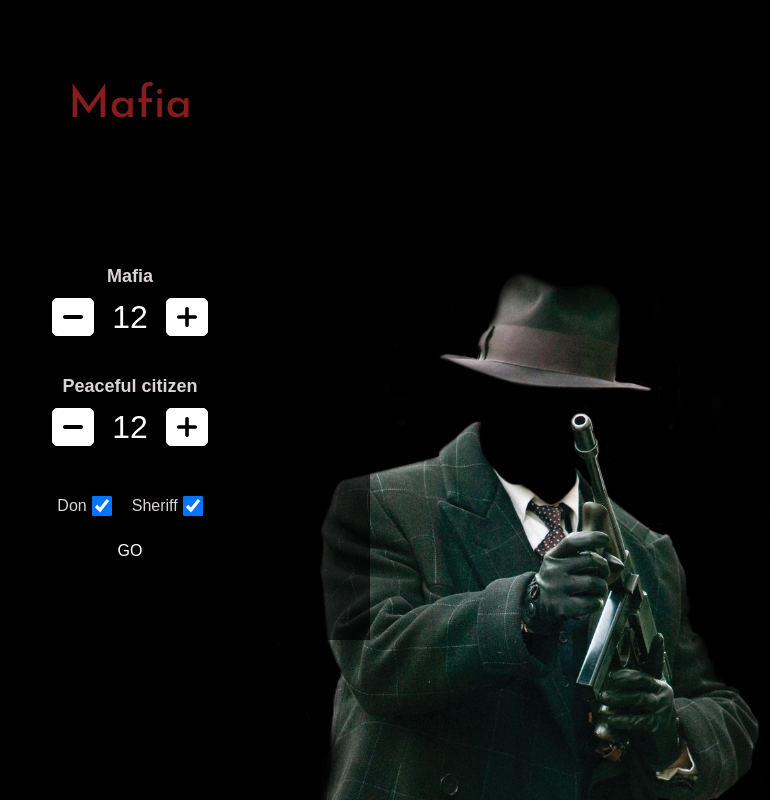
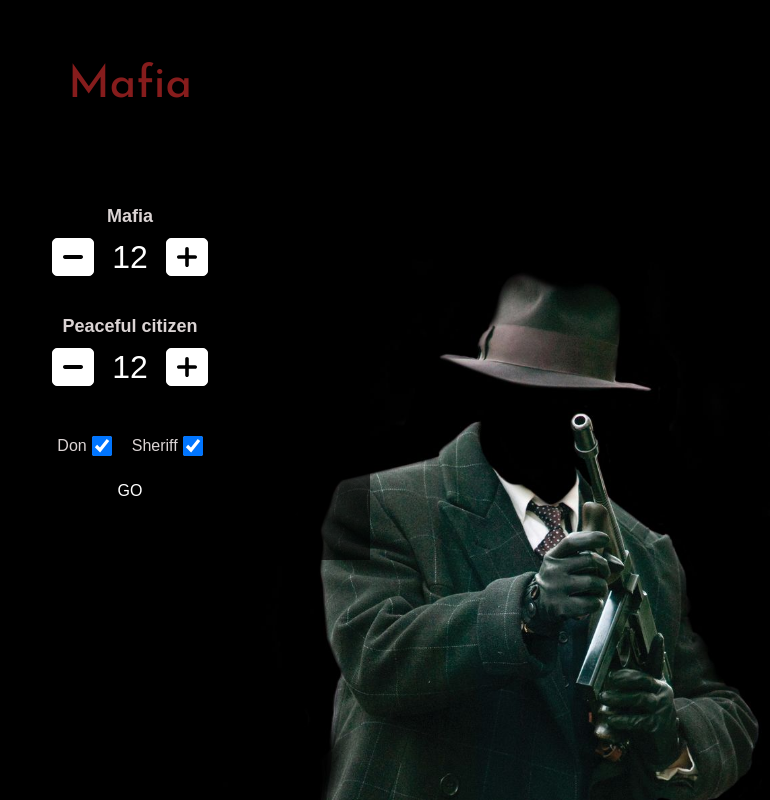
Before and after one commit to VazgenBagratunyan9/Mafia, a React (Create React App) app: page / in a window 1280 px wide. Shown: the whole page, without its empty margins (510-1280 px from the left). Built offline with nearby package versions, Linux system fonts and the light colour scheme; a web font is replaced by a local one.

Commit message:
create loader

```diff
--- a/src/pages/start/Start.module.scss
+++ b/src/pages/start/Start.module.scss
@@ -3,7 +3,7 @@
   color: #dbd4d4;
   width: 100%;
   //min-width: 480px;
-  height: 80%;
+  height: 70%;
   display: flex;
   flex-direction: column;
   justify-content: space-around;
```
